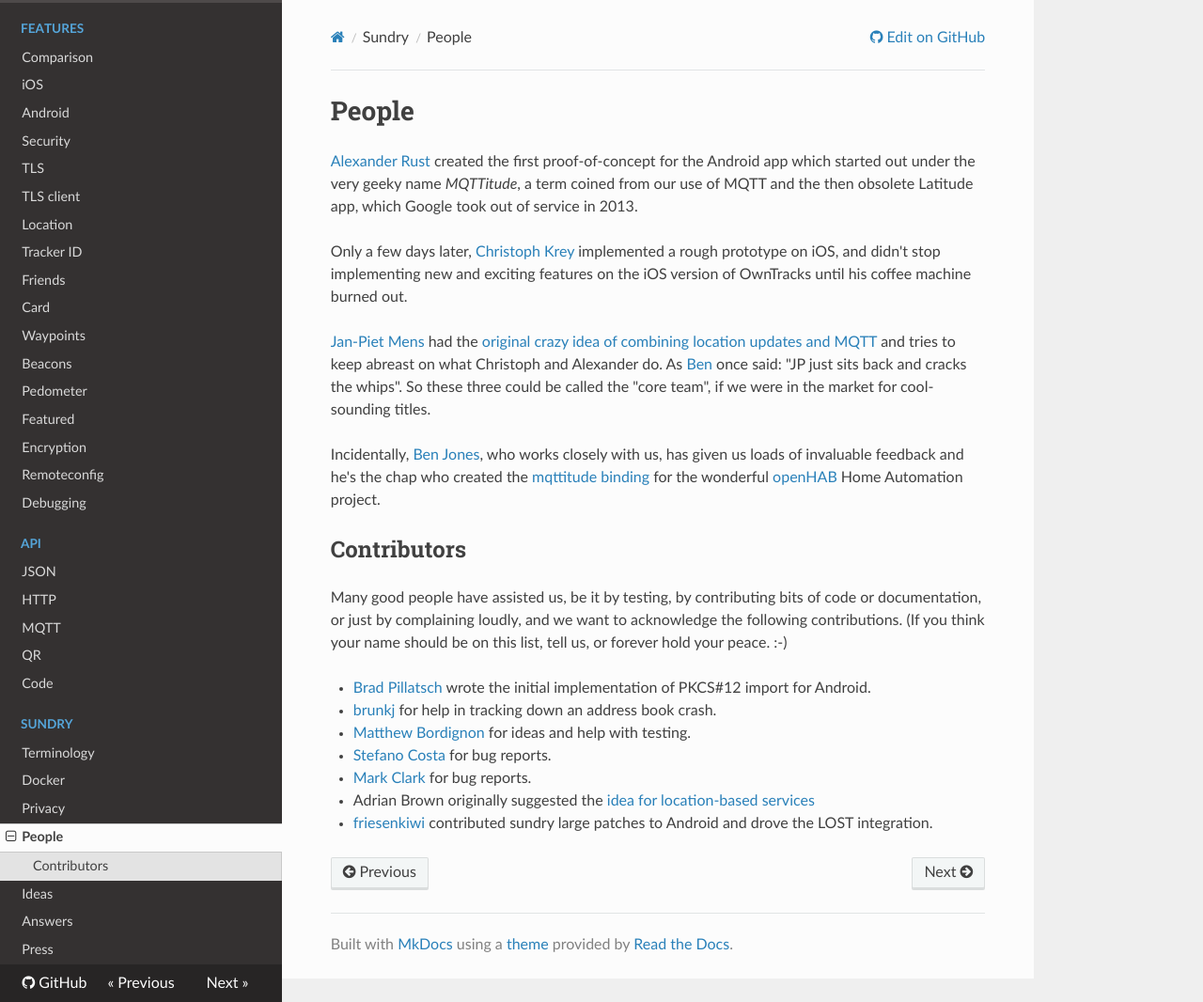
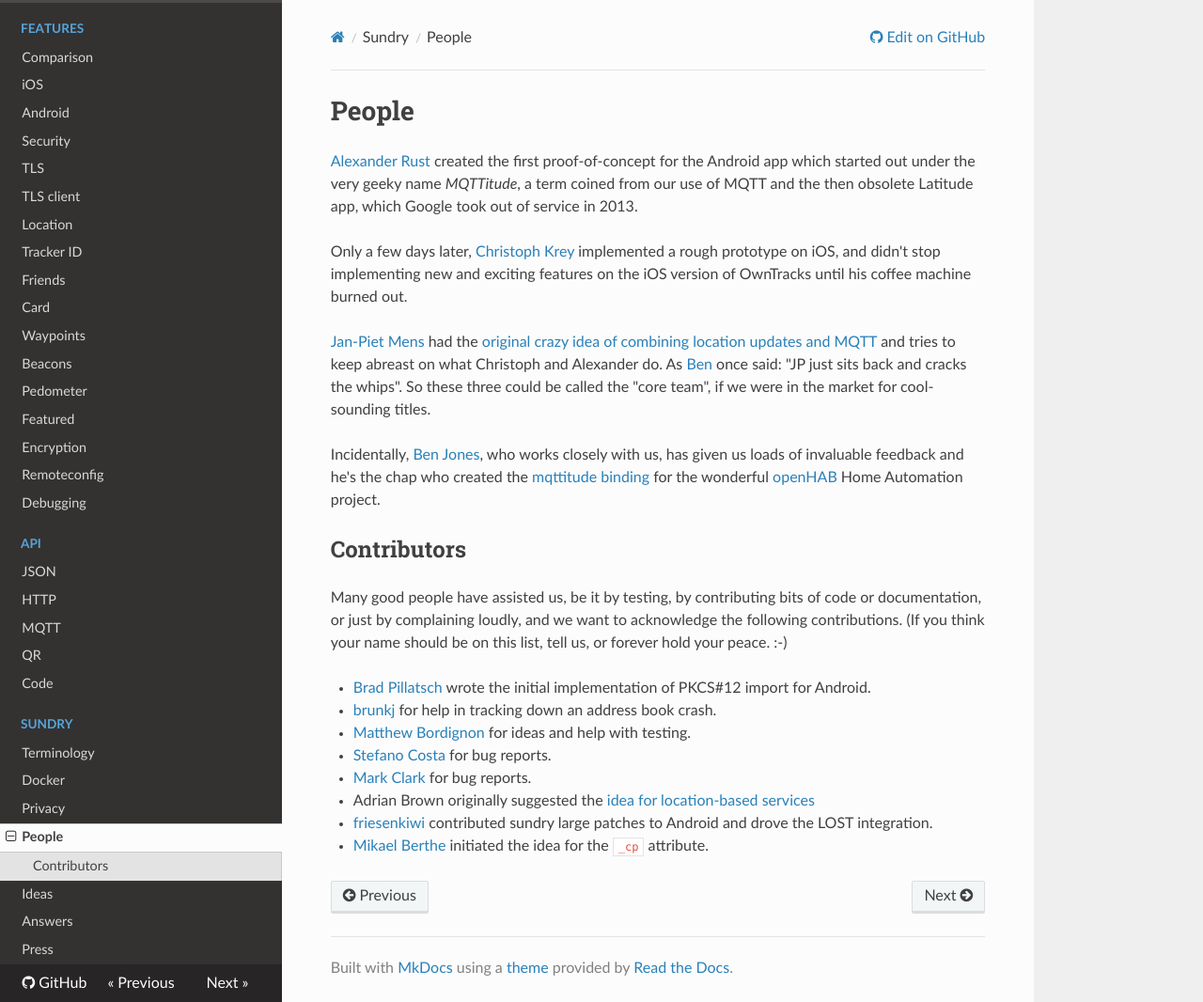
Before and after one commit to owntracks/booklet, an MkDocs documentation site: the page built from docs/people.md, in a window 1280 px wide and 1066 px high. Shown: the whole window at 94% size. Built offline with MkDocs 1.6.1, drawn with Linux system fonts in a browser that asks for light colours; nearby versions of some CDN libraries; old or Windows-style settings are respelled for this version of MkDocs.

Commit message:
credit for origin of _cp idea

```diff
--- a/docs/people.md
+++ b/docs/people.md
@@ -19,6 +19,7 @@ Many good people have assisted us, be it by testing, by contributing bits of cod
 * [Mark Clark](https://github.com/mrguessed) for bug reports.
 * Adrian Brown originally suggested the [idea for location-based services](https://community.owntracks.org/topic/26/owntrack-s-enhancement-idea)
 * [friesenkiwi](https://github.com/friesenkiwi) contributed sundry large patches to Android and drove the LOST integration.
+* [Mikael Berthe](https://github.com/McKael) initiated the idea for the `_cp` attribute.
 
 
   [binarybucks]: https://twitter.com/binarybucks
```
